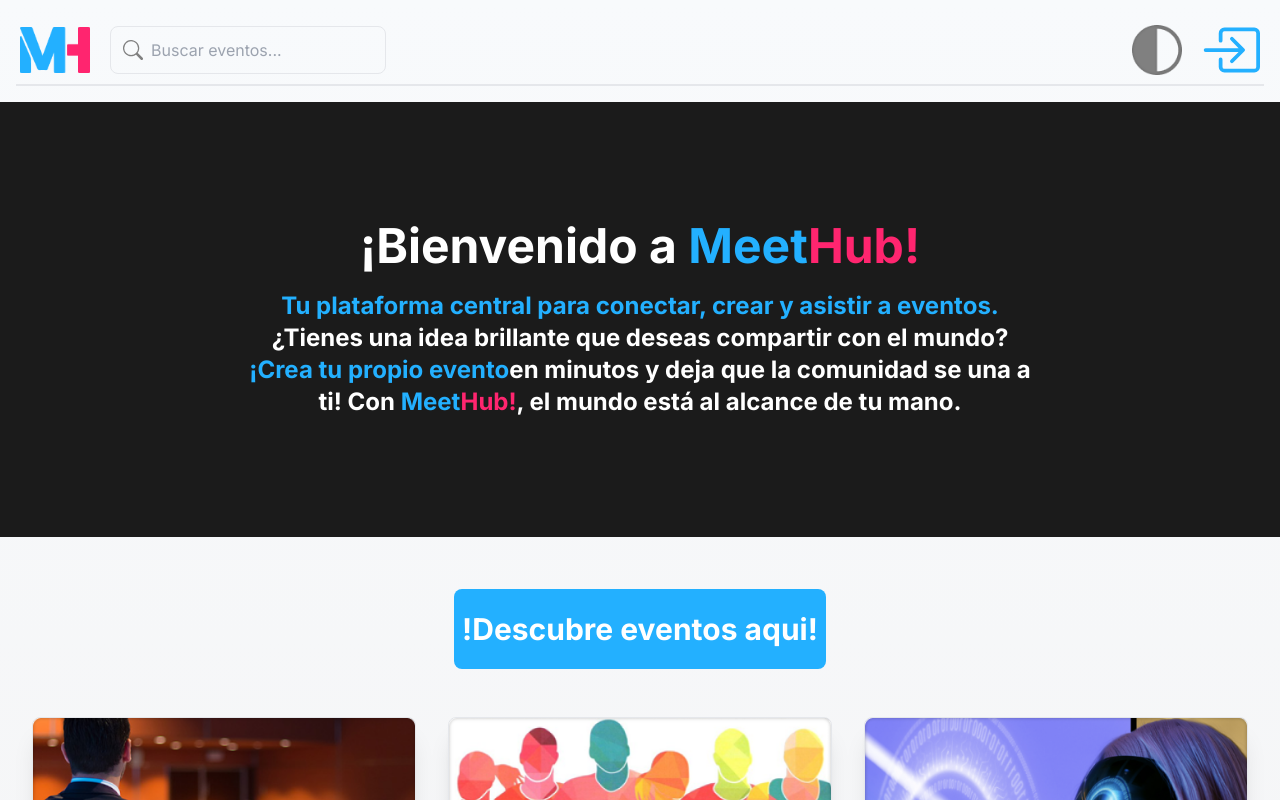
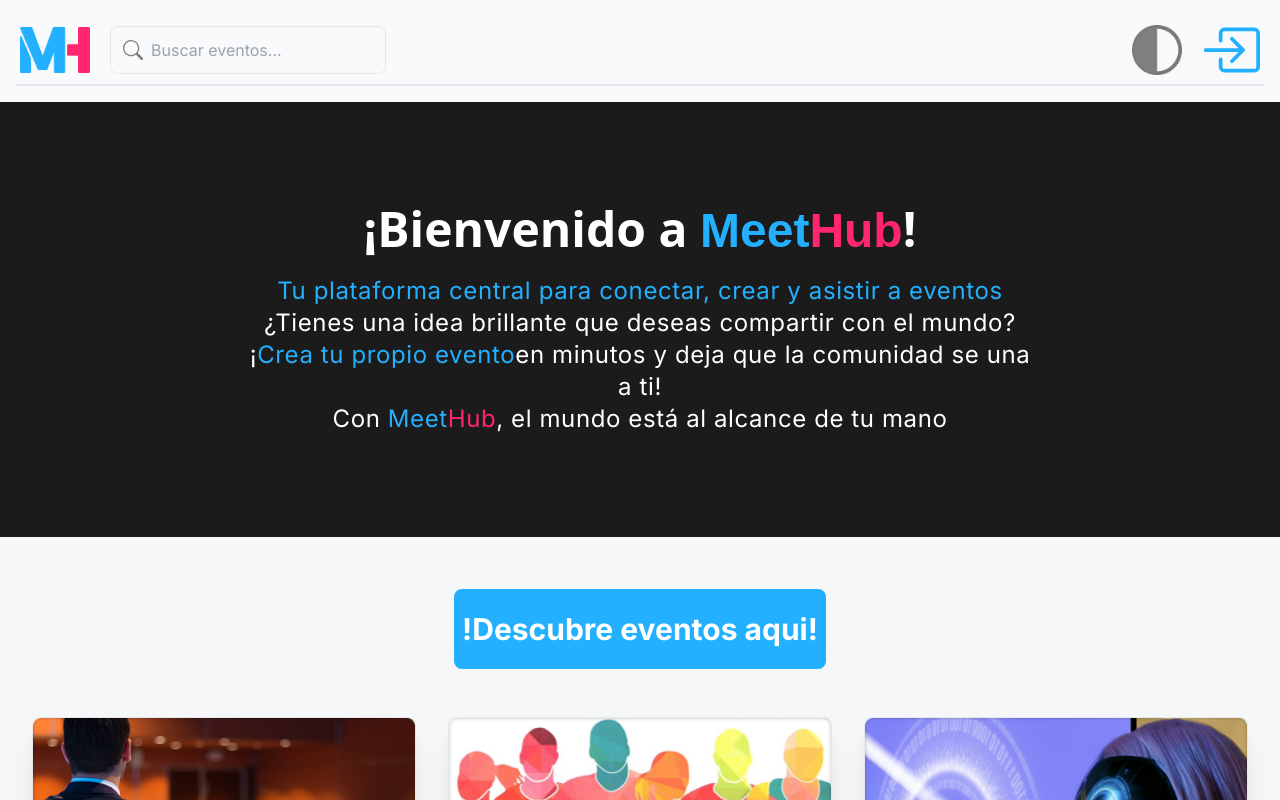
Before and after one commit to No-Country/c16-27-n-node-react, a Next.js app: page / in a window 1280 px wide. Shown: the top 800 px of the page. Built offline with nearby package versions, Linux system fonts and the light colour scheme.

Commit message:
Add fonts Tenada and Segoe

```diff
--- a/src/app/layout.js
+++ b/src/app/layout.js
@@ -14,7 +14,7 @@ export const metadata = {
 export default function RootLayout({ children }) {
   return (
     <html lang="es">
-      <body className={`${inter.className} flex flex-col mx-auto min-h-screen max-w-[1400px] bg-gradient-to-t from-zinc-100 to-slate-50`}>
+      <body className={`${inter.className} font-segoe flex flex-col mx-auto min-h-screen max-w-[1400px] bg-gradient-to-t from-zinc-100 to-slate-50`}>
         <NabBar />
         <main className="flex-grow">{children}</main>
         <Footer />
--- a/src/app/page.js
+++ b/src/app/page.js
@@ -6,20 +6,22 @@ const page = () => {
   return (
     <main>
       <section className="bg-[#1B1B1B] flex flex-col items-center justify-center h-[435px] ">
-        <h1 className=" text-5xl text-center mb-5 text-white font-bold">
-          ¡Bienvenido a <span className="text-[#23B0FF]">Meet</span>
-          <span className="text-[#FF256F]">Hub!</span>
+        <h1 className=" text-5xl text-center mb-5 text-white font-bold font-segoe">
+          ¡Bienvenido a <span className="text-[#23B0FF] font-tenada">Meet</span>
+          <span className="text-[#FF256F] font-tenada">Hub</span>!
         </h1>
-        <p className="text-center text-2xl w-[50rem] font-bold text-white">
+        <p className="text-center text-2xl w-[50rem] font-normal text-white tracking-wide">
           <span className="text-[#23B0FF]">
-            Tu plataforma central para conectar, crear y asistir a eventos.
+            Tu plataforma central para conectar, crear y asistir a eventos
           </span>
+          <br></br>
           ¿Tienes una idea brillante que deseas compartir con el mundo?
-          <span className="text-[#23B0FF]">¡Crea tu propio evento</span>en
-          minutos y deja que la comunidad se una a ti! Con{" "}
+          <br></br>
+          ¡<span className="text-[#23B0FF]">Crea tu propio evento</span>en
+          minutos y deja que la comunidad se una a ti! <br></br> Con{" "}
           <span className="text-[#23B0FF]">Meet</span>
-          <span className="text-[#FF256F]">Hub!</span>, el mundo está al alcance
-          de tu mano.
+          <span className="text-[#FF256F]">Hub</span>, el mundo está al alcance
+          de tu mano
         </p>
       </section>
       <section className="h-[670px] flex flex-col items-center justify-center gap-10 ">
--- a/tailwind.config.js
+++ b/tailwind.config.js
@@ -7,6 +7,10 @@ module.exports = {
   ],
   theme: {
     extend: {
+      fontFamily: {
+        'segoe': ['SegoeUI', 'sans-serif'],
+        'tenada': ['Tenada', 'sans-serif'],
+      },
       backgroundImage: {
         "gradient-radial": "radial-gradient(var(--tw-gradient-stops))",
         "gradient-conic":
```
Also changed, not shown: src/app/fonts/Tenada.ttf (added).
